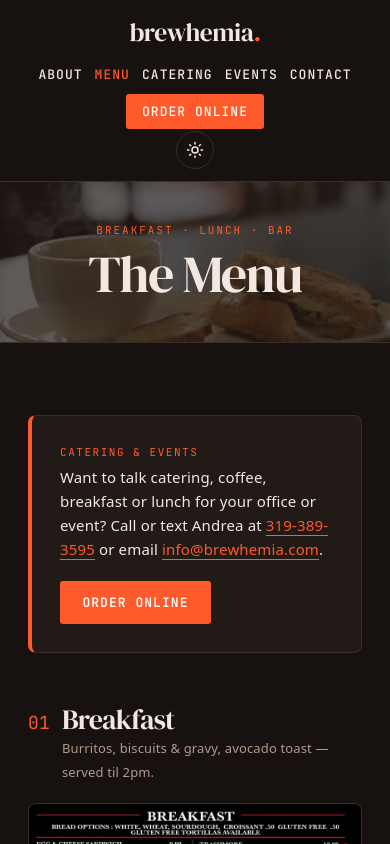
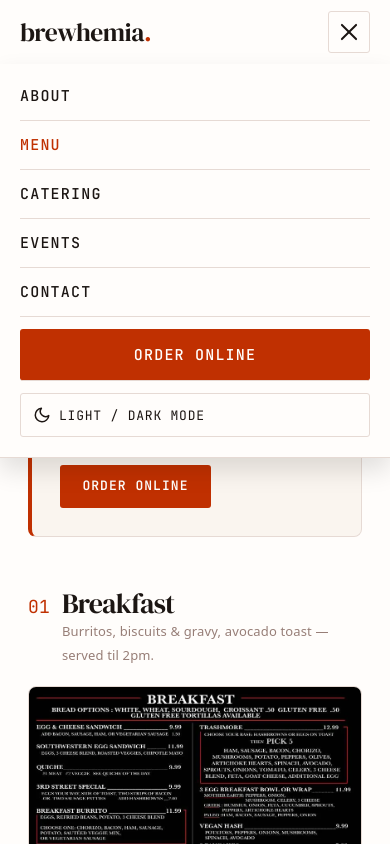
Before and after one commit to welbinator/brewhemia, an Astro site: page /menu in a window 390 px wide. Both pictures are taken after a click on the button "Open menu". Shown: the top 844 px of the page. Built offline with nearby package versions, Linux system fonts and the light colour scheme; Astro itself is replaced by a stand-in of ours; a web font is replaced by a local one.

Commit message:
Add mobile hamburger menu with in-menu light/dark toggle

```diff
--- a/src/layouts/Base.astro
+++ b/src/layouts/Base.astro
@@ -139,7 +139,15 @@
     <header class="site-header">
       <div class="header-inner">
         <a href={withBase("/")} class="site-logo">brewhemia<span class="logo-dot">.</span></a>
-        <nav class="primary-nav">
+
+        <!-- Hamburger (mobile only) -->
+        <button type="button" class="nav-toggle" id="nav-toggle" aria-label="Open menu" aria-expanded="false" aria-controls="primary-nav">
+          <span class="nav-toggle-bar"></span>
+          <span class="nav-toggle-bar"></span>
+          <span class="nav-toggle-bar"></span>
+        </button>
+
+        <nav class="primary-nav" id="primary-nav">
           <ul>
             <li><a href={withBase("/about-us")} class:list={[{ active: currentPath.startsWith('/about-us') }]}>ABOUT</a></li>
             <li><a href={withBase("/menu")} class:list={[{ active: currentPath.startsWith('/menu') }]}>MENU</a></li>
@@ -147,12 +155,22 @@
             <li><a href={withBase("/events")} class:list={[{ active: currentPath.startsWith('/events') }]}>EVENTS</a></li>
             <li><a href={withBase("/contact-us")} class:list={[{ active: currentPath.startsWith('/contact-us') }]}>CONTACT</a></li>
             <li><a href="https://order.toasttab.com/online/brewhemia-1202-3rd-st-se-ste-101" target="_blank" rel="noopener noreferrer" class="btn-order">ORDER ONLINE</a></li>
+            <!-- Theme toggle inside the mobile menu -->
+            <li class="nav-theme-item">
+              <button type="button" class="theme-toggle theme-toggle--menu" data-theme-toggle aria-label="Toggle light and dark mode">
+                <svg class="icon-moon" viewBox="0 0 24 24" fill="none" stroke="currentColor" stroke-width="2" stroke-linecap="round" stroke-linejoin="round" aria-hidden="true"><path d="M21 12.79A9 9 0 1 1 11.21 3 7 7 0 0 0 21 12.79z"></path></svg>
+                <svg class="icon-sun" viewBox="0 0 24 24" fill="none" stroke="currentColor" stroke-width="2" stroke-linecap="round" stroke-linejoin="round" aria-hidden="true"><circle cx="12" cy="12" r="4"></circle><path d="M12 2v2M12 20v2M4.93 4.93l1.41 1.41M17.66 17.66l1.41 1.41M2 12h2M20 12h2M6.34 17.66l-1.41 1.41M19.07 4.93l-1.41 1.41"></path></svg>
+                <span class="theme-toggle-label">Light / dark mode</span>
+              </button>
+            </li>
           </ul>
         </nav>
+
+        <!-- Theme toggle in header (desktop only) -->
         <button
           type="button"
-          class="theme-toggle"
-          id="theme-toggle"
+          class="theme-toggle theme-toggle--header"
+          data-theme-toggle
           aria-label="Toggle light and dark mode"
           title="Toggle light / dark mode"
         >
@@ -218,18 +236,47 @@
     </footer>
     <script is:inline>
       (function () {
-        var btn = document.getElementById("theme-toggle");
-        if (!btn) return;
-        // enable transitions only after first paint (avoids flip animation on load)
+        // ---- Theme toggle (both header + in-menu buttons) ----
+        var toggles = document.querySelectorAll("[data-theme-toggle]");
         requestAnimationFrame(function () {
           document.documentElement.classList.add("theme-ready");
         });
-        btn.addEventListener("click", function () {
-          var cur = document.documentElement.getAttribute("data-theme") === "dark" ? "dark" : "light";
-          var next = cur === "dark" ? "light" : "dark";
-          document.documentElement.setAttribute("data-theme", next);
-          try { localStorage.setItem("bh-theme", next); } catch (e) {}
+        toggles.forEach(function (btn) {
+          btn.addEventListener("click", function () {
+            var cur = document.documentElement.getAttribute("data-theme") === "dark" ? "dark" : "light";
+            var next = cur === "dark" ? "light" : "dark";
+            document.documentElement.setAttribute("data-theme", next);
+            try { localStorage.setItem("bh-theme", next); } catch (e) {}
+          });
         });
+
+        // ---- Mobile hamburger menu ----
+        var navToggle = document.getElementById("nav-toggle");
+        var nav = document.getElementById("primary-nav");
+        if (navToggle && nav) {
+          function setOpen(open) {
+            nav.classList.toggle("is-open", open);
+            navToggle.classList.toggle("is-active", open);
+            navToggle.setAttribute("aria-expanded", open ? "true" : "false");
+            navToggle.setAttribute("aria-label", open ? "Close menu" : "Open menu");
+            document.body.classList.toggle("nav-open", open);
+          }
+          navToggle.addEventListener("click", function () {
+            setOpen(!nav.classList.contains("is-open"));
+          });
+          // Close when a nav link is tapped (but not the theme toggle)
+          nav.querySelectorAll("a").forEach(function (a) {
+            a.addEventListener("click", function () { setOpen(false); });
+          });
+          // Close on Escape
+          document.addEventListener("keydown", function (e) {
+            if (e.key === "Escape") setOpen(false);
+          });
+          // Reset when resizing up to desktop
+          window.addEventListener("resize", function () {
+            if (window.innerWidth > 768) setOpen(false);
+          });
+        }
       })();
     </script>
   </body>
@@ -301,6 +348,36 @@
     height: 72px;
   }
   .primary-nav { margin-left: auto; }
+
+  /* Hamburger button — hidden on desktop, shown < 768px */
+  .nav-toggle {
+    display: none;
+    flex-direction: column;
+    justify-content: center;
+    gap: 5px;
+    width: 42px;
+    height: 42px;
+    padding: 0 9px;
+    background: transparent;
+    border: 1px solid var(--color-taupe-hairline);
+    border-radius: var(--radius);
+    cursor: pointer;
+  }
+  .nav-toggle-bar {
+    display: block;
+    height: 2px;
+    width: 100%;
+    background: var(--color-espresso);
+    border-radius: 2px;
+    transition: transform var(--transition-fast), opacity var(--transition-fast);
+  }
+  .nav-toggle.is-active .nav-toggle-bar:nth-child(1) { transform: translateY(7px) rotate(45deg); }
+  .nav-toggle.is-active .nav-toggle-bar:nth-child(2) { opacity: 0; }
+  .nav-toggle.is-active .nav-toggle-bar:nth-child(3) { transform: translateY(-7px) rotate(-45deg); }
+
+  /* In-menu theme toggle row — hidden on desktop (desktop uses header button) */
+  .nav-theme-item { display: none; }
+  .theme-toggle-label { display: none; }
 
   .site-logo {
     font-family: var(--font-display);
@@ -489,13 +566,78 @@
   }
   @media (max-width: 768px) {
     .header-inner {
+      height: 64px;
+      padding: 0 var(--spacing-lg);
+      gap: var(--spacing-md);
+    }
+
+    /* Show hamburger, hide the desktop header toggle */
+    .nav-toggle { display: flex; }
+    .theme-toggle--header { display: none; }
+
+    /* Nav becomes a slide-down panel under the header */
+    .primary-nav {
+      position: fixed;
+      top: 64px;
+      left: 0;
+      right: 0;
+      background: var(--color-cream-paper);
+      border-bottom: 1px solid var(--color-taupe-hairline);
+      box-shadow: 0 12px 24px rgba(0,0,0,0.12);
+      margin-left: 0;
+      max-height: 0;
+      overflow: hidden;
+      opacity: 0;
+      visibility: hidden;
+      transition: max-height 0.28s ease, opacity 0.2s ease, visibility 0.28s;
+      z-index: 99;
+    }
+    .primary-nav.is-open {
+      max-height: calc(100vh - 64px);
+      opacity: 1;
+      visibility: visible;
+      overflow-y: auto;
+    }
+    .primary-nav ul {
       flex-direction: column;
+      align-items: stretch;
+      gap: 0;
+      padding: var(--spacing-sm) var(--spacing-lg) var(--spacing-lg);
+    }
+    .primary-nav li { width: 100%; }
+    .primary-nav > ul > li > a {
+      display: block;
+      padding: var(--spacing-md) 0;
+      font-size: var(--font-size-base);
+      border-bottom: 1px solid var(--color-taupe-hairline);
+    }
+    .primary-nav .btn-order {
+      display: block;
+      text-align: center;
+      margin-top: var(--spacing-md);
+      padding: 0.85rem 1rem !important;
+    }
+
+    /* In-menu theme toggle: full-width labeled row */
+    .nav-theme-item { display: block; margin-top: var(--spacing-md); }
+    .theme-toggle--menu {
+      width: 100%;
       height: auto;
-      padding: var(--spacing-md) var(--spacing-lg);
+      justify-content: flex-start;
       gap: var(--spacing-sm);
+      border-radius: var(--radius);
+      padding: var(--spacing-md);
     }
-    .primary-nav ul { flex-wrap: wrap; justify-content: center; gap: var(--spacing-md); }
+    .theme-toggle--menu .theme-toggle-label {
+      display: inline;
+      font-family: var(--font-mono);
+      font-size: var(--font-size-sm);
+      letter-spacing: 0.06em;
+      text-transform: uppercase;
+    }
+
     .page-banner-inner { padding: var(--spacing-2xl) var(--spacing-lg); text-align: center; }
     .footer-content { grid-template-columns: 1fr; }
   }
+  body.nav-open { overflow: hidden; }
 </style>
```
